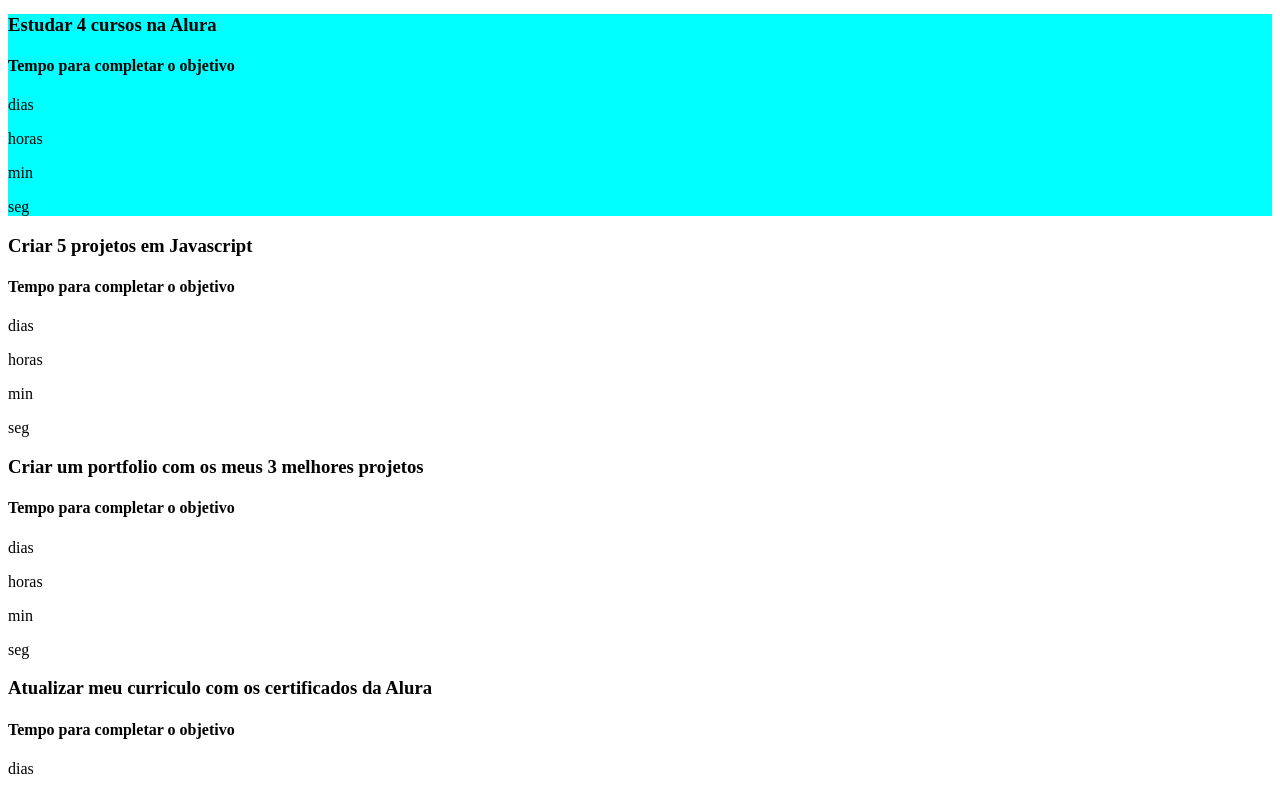
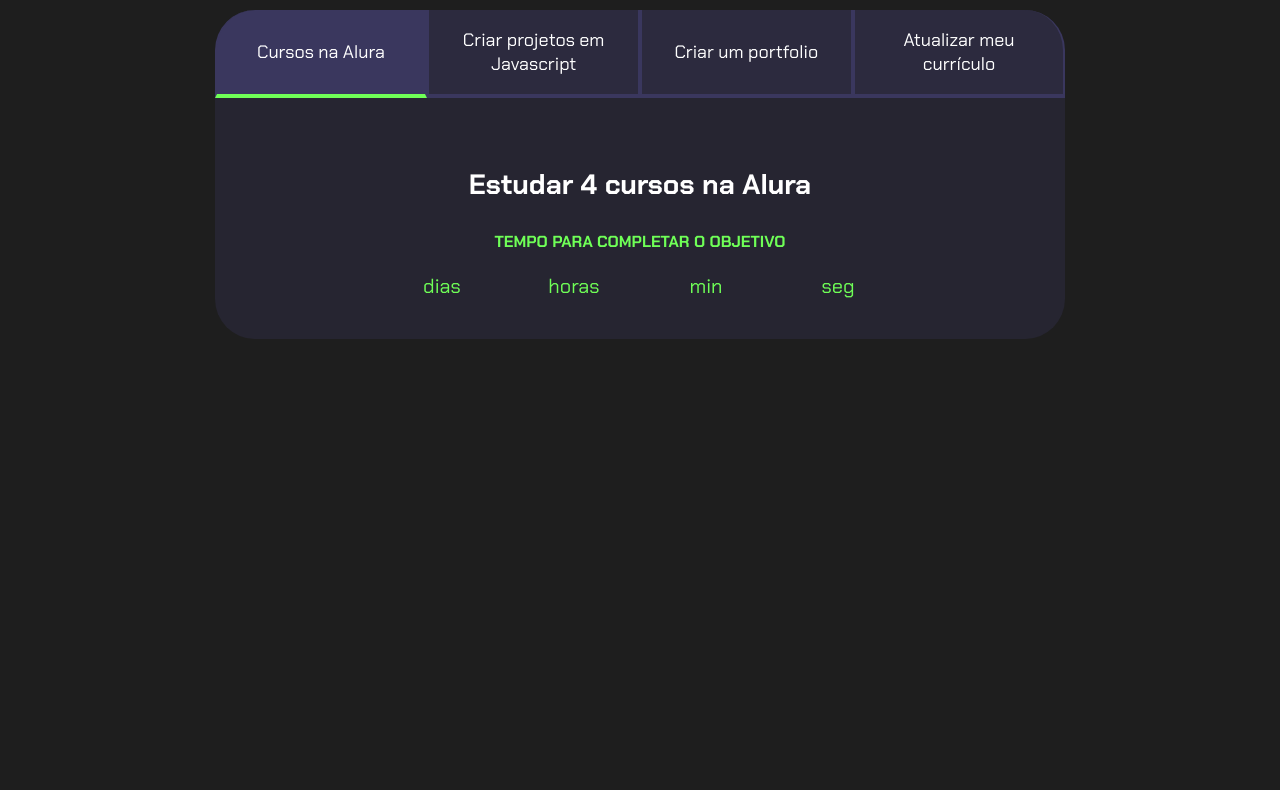
Before and after one commit to 2010carol/Contador-para-minha-morte, a plain HTML site: page index.html in a window 1280 px wide. Shown: the part 93-883 px from the top of the page. After the commit the page ends 800 px from the top, so only its background shows below. Drawn offline with Linux system fonts and the light colour scheme.

Commit message:
Update style.css

```diff
--- a/style.css
+++ b/style.css
@@ -1,19 +1,117 @@
 
-@import url('https://fonts.googleapis.com/css2?family=Kode+Mono:wght@400..700&display=swap')
+@import url('https://fonts.googleapis.com/css2?family=Chakra+Petch:wght@400;700&display=swap');
 
-:root{
-    --cor-de-fundo:#dbd6d6;
-    --verde:#6FFF57;
-    --branco: #3A37SE;
-    --botao-ativo: #CCCCCC;
-    --botao-inativo: #0A0;
-    --texto-fundo: #E3f1CE;
+:root {
+    --cor-de-fundo: #1E1E1E;
+    --verde: #6FFF57;
+    --branco: #FFFFFF;
+    --botao-ativo: #3A375E;
+    --botao-inativo: rgba(58, 55, 94, 0.5);
+    --texto-fundo: rgba(58, 55, 94, 0.3);
+}
+
+body {
+    background-color: var(--cor-de-fundo);
+    color: var(--branco);
+    font-family: 'Chakra Petch', sans-serif;
 }
 
 
+.conteudo-principal {
+    display: flex;
+    flex-direction: column;
+    justify-content: center;
+    align-items: center;
+    max-width: 1200px;
+    width: 100%;
+    margin: 0 auto;
+}
 
-.botoes{
-    display:block
+.titulo-principal {
+    text-align: left;
+    width: 100%;
+    font-size: 32px;
+}
+
+.titulo-principal span {
+    color: var(--verde);
+}
+
+
+.botao {
+    font-family: 'Chakra Petch', sans-serif;
+    background-color: var(--botao-inativo);
+    color: var(--branco);
+    display: flex;
+    justify-content: center;
+    padding: 1em;
+    font-size: 18px;
+    align-items: center;
+    width: 100%;
+    border-bottom: 4px solid var(--botao-ativo);
+    border-left: 2px solid var(--botao-ativo);
+    border-right: 2px solid var(--botao-ativo);
+    border-top: none;
+}
+
+.botao:first-child {
+    border-radius: 40px 40px 0 0;
+}
+
+.botoes {
+    display: block;
+}
+
+.botao.ativo{
+    background-color: var(--botao-ativo);
+    border-bottom: 4px solid var(--verde);
+}
+
+.abas-textos{
+    background-color: var(--texto-fundo);
+    padding: 40px;
+    border-radius: 0 0 40px 40px;
+}
+.aba-conteudo.ativo{
+    display:block;
+}
+
+.aba-conteudo{
+    display: none;
+}
+
+.aba-conteudo-titulo-principal{
+    font-size: 28px;
+    text-align: center;
+}
+.aba-conteudo-titulo-secundario{
+    text-align: center;
+    color: var(--verde);
+    text-transform: uppercase;
+}
+
+.contador{
+    display:flex;
+    justify-content: center;
+    flex-wrap: wrap;
+}
+.contador-digito{
+    padding: 0 16px;
+    text-align: center;
+    min-width: 100px;
+}
+
+.contador-digito-numero{
+    font-size: 80px;
+    margin: 0;
+
+}
+
+.contador-digito-texto{
+    color: var(--verde);
+    font-size: 20px;
+    margin: 0;
+
 }
 
 @media screen and (min-width: 768px) {
@@ -21,17 +119,11 @@
         display: flex;
     }
 
+    .botao:first-child {
+        border-radius: 40px 0 0 0;
+    }
 
-.botao:first-child {
-    border-radius: 40px 0 0 0;
+    .botao:last-child {
+        border-radius: 0 40px 0 0;
+    }
 }
-
-.botao:last-child{
-    border-radius: 0 40px 0 0;
-}
-
-.ativo{
-    background-color: aqua;
-
-}
-}
```
